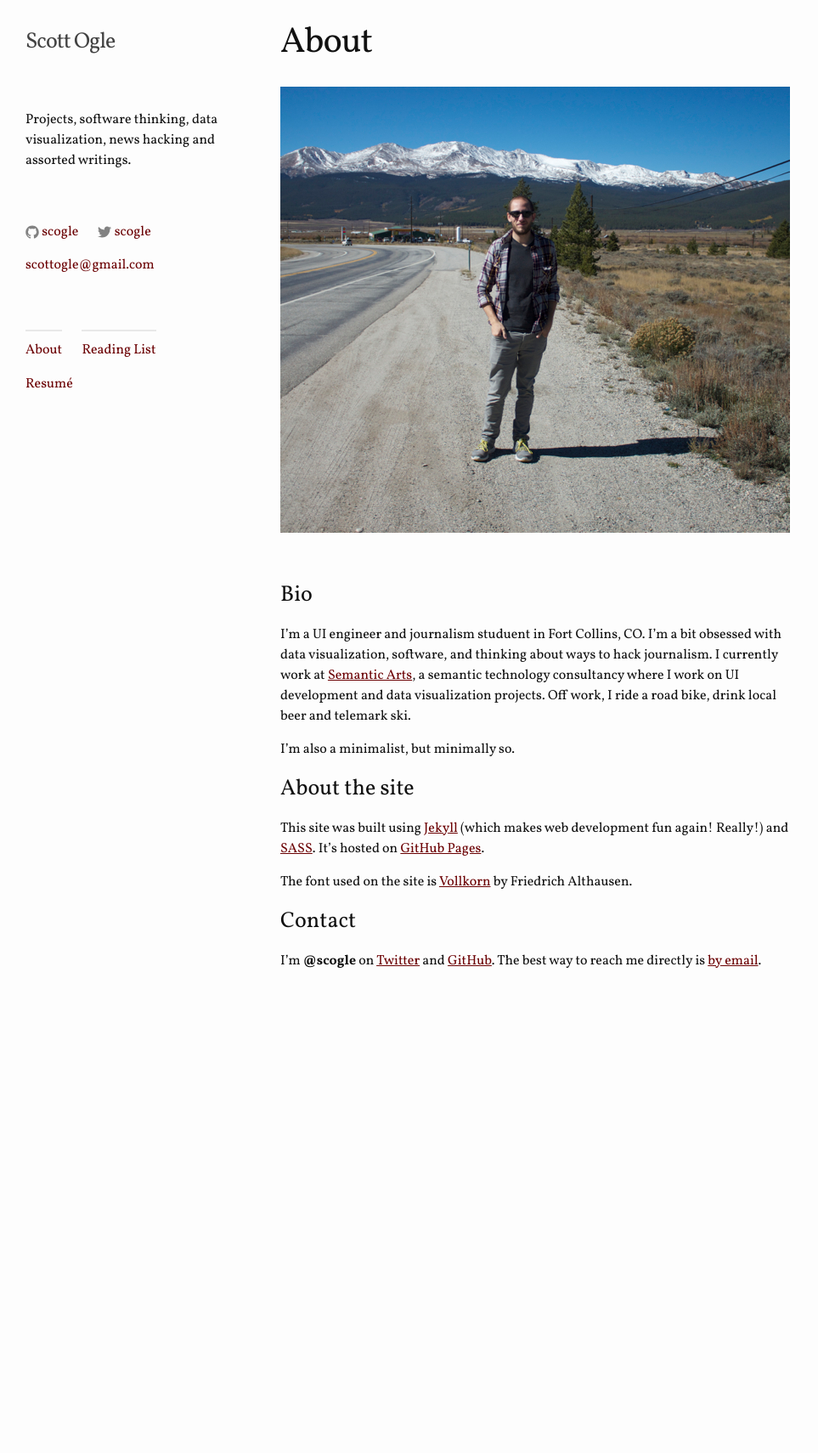
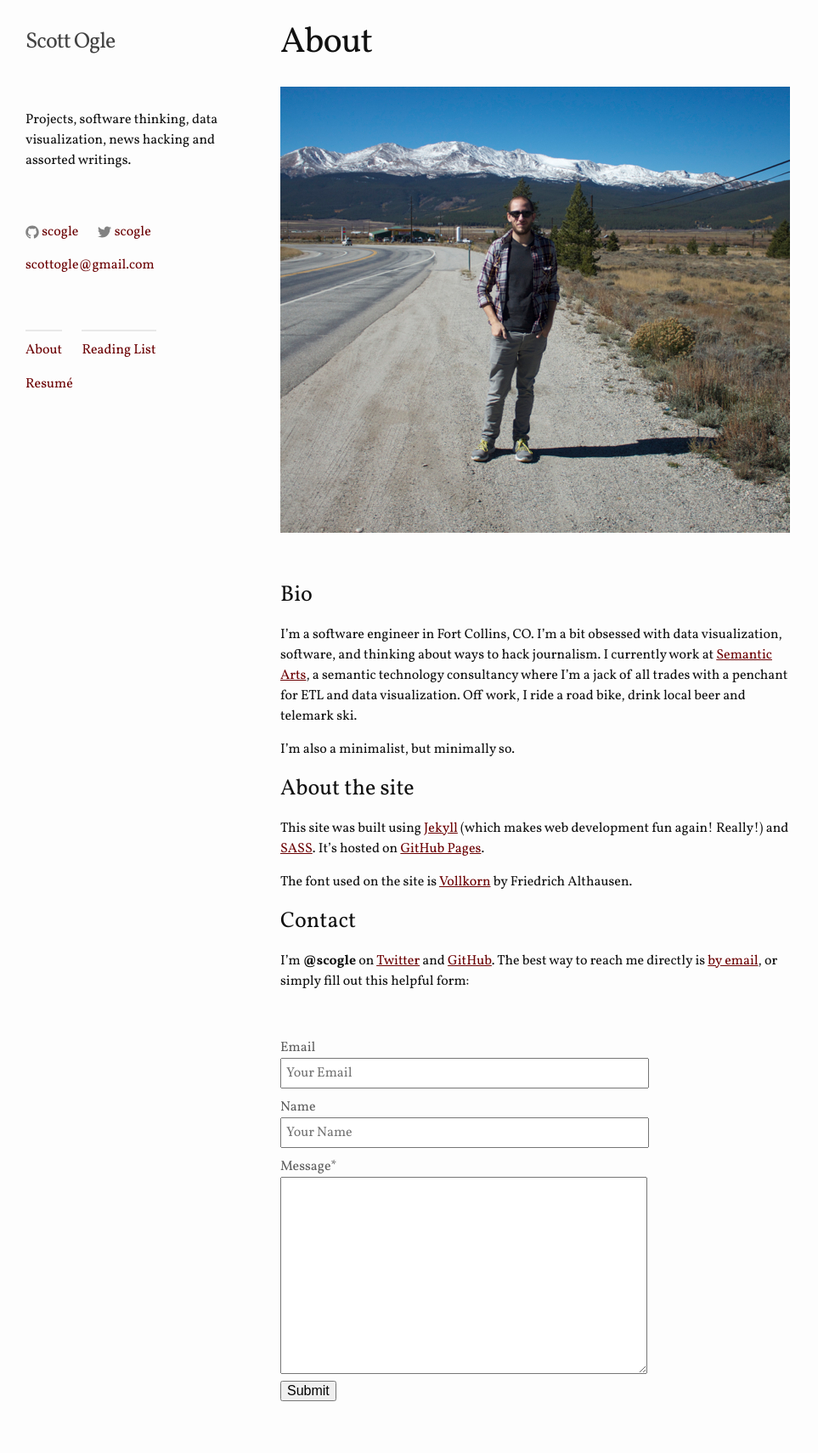
Before and after one commit to scogle/scogle.github.io, a Jekyll site: the page built from about.md, in a window 1280 px wide. Shown: the whole page at 85% size, without its empty margins (0-963 px from the left). Built offline with Jekyll 4.4.1, drawn with Linux system fonts in a browser that asks for light colours; before the commit the page ends 1203 px from its top, so only the background shows below that.

Commit message:
added contact form lord don't let me regret this

```diff
--- a/_sass/_layout.scss
+++ b/_sass/_layout.scss
@@ -177,3 +177,24 @@
         }
     }
 }
+
+#contact-form {
+    input, textarea {
+        width: 70%;
+        font-size: 1em;
+        font-family: inherit;
+        padding: 5px;
+        //&:focus { border: 1px solid $background-color; }
+        &[name="name"], &[name="email"] {
+            color: $brand-color;
+        }
+    }
+    label {
+        display: block;
+        clear: both;
+        font-size: 1em;
+        color: lighten($text-color, 30%);
+        margin-top: 10px;
+    }
+    [type="submit"] { font-size: 1em; }
+}
--- a/about.md
+++ b/about.md
@@ -10,7 +10,7 @@ permalink: /about/
 
 ### Bio
 
-I'm a UI engineer and journalism studuent in Fort Collins, CO.  I'm a bit obsessed with data visualization, software, and thinking about ways to hack journalism.  I currently work at [Semantic Arts](http://semanticarts.com/), a semantic technology consultancy where I work on UI development and data visualization projects.  Off work, I ride a road bike, drink local beer and telemark ski.
+I'm a software engineer in Fort Collins, CO.  I'm a bit obsessed with data visualization, software, and thinking about ways to hack journalism.  I currently work at [Semantic Arts](http://semanticarts.com/), a semantic technology consultancy where I'm a jack of all trades with a penchant for ETL and data visualization.  Off work, I ride a road bike, drink local beer and telemark ski.
 
 I'm also a minimalist, but minimally so.
 
@@ -22,4 +22,23 @@ The font used on the site is [Vollkorn](https://www.google.com/fonts/specimen/Vo
 
 ### Contact
 
-I'm **@scogle** on [Twitter](https://twitter.com/scogle) and [GitHub](https://github.com/scogle).  The best way to reach me directly is [by email](mailto:scottogle@gmail.com).
+I'm **@scogle** on [Twitter](https://twitter.com/scogle) and [GitHub](https://github.com/scogle).  The best way to reach me directly is [by email](mailto:scottogle@gmail.com), or simply fill out this helpful form:
+
+<br />
+
+<form id="contact-form" accept-charset="UTF-8" action="https://formkeep.com/f/1f627fe506b2" method="POST">
+  <input type="hidden" name="utf8" value="✓">
+
+  <label for="email">Email</label>
+  <input type="email" name="email" placeholder="Your Email">
+  <div class="clear"></div>
+
+  <label for="name">Name</label>
+  <input type="text" name="name" placeholder="Your Name">
+  <div class="clear"></div>
+
+  <label for="message">Message*</label>
+  <textarea name="message" cols="30" rows="10" required="true"></textarea>
+  <div class="clear"></div>
+  <button type="submit">Submit</button>
+</form>
```
